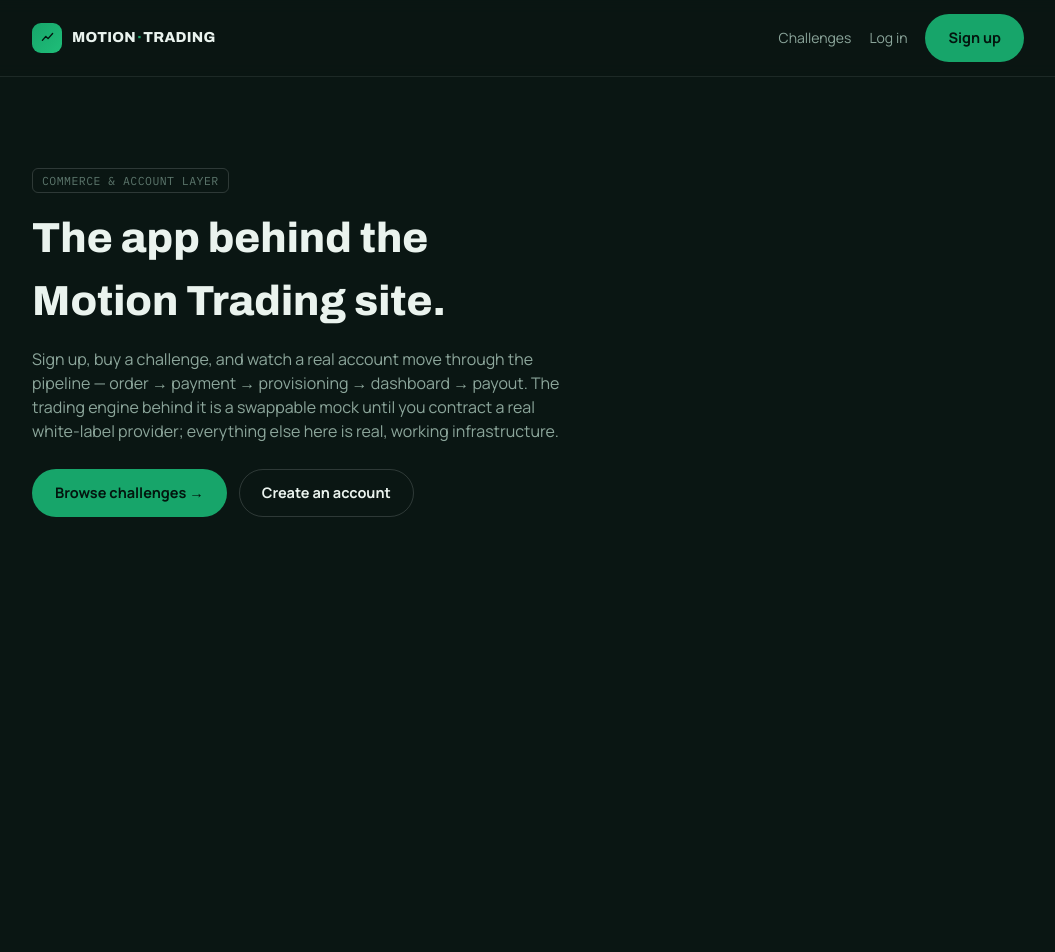
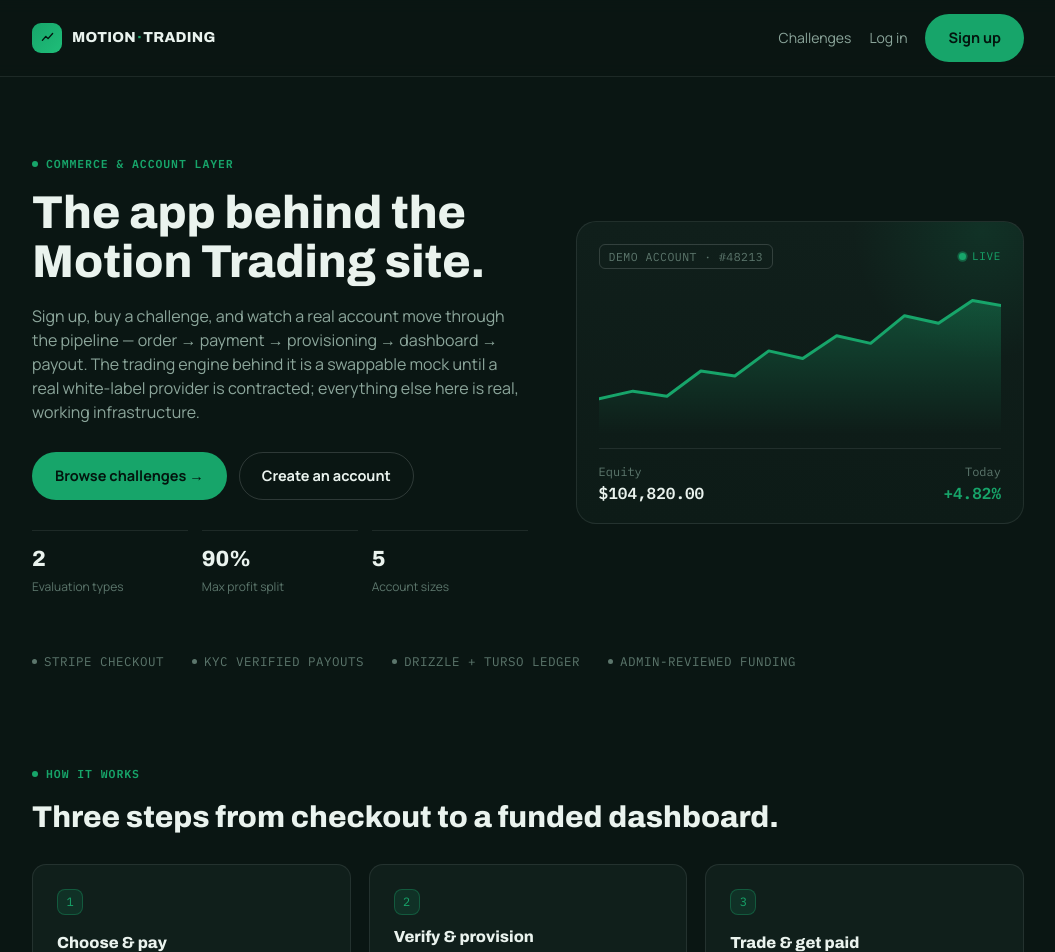
Before and after one commit to lukedonnelly0303-create/Motion-Trading-, a Next.js app: page / in a window 1280 px wide. Shown: the top 952 px of the page, without its empty margins (112-1167 px from the left). Before the commit the page ends 800 px from the top, so only its background shows below. Built offline with nearby package versions, Linux system fonts and the light colour scheme; no server answers.

Commit message:
Update page.tsx

```diff
--- a/src/app/page.tsx
+++ b/src/app/page.tsx
@@ -2,17 +2,20 @@
 
 export default function HomePage() {
   return (
-    <main className="shell" style={{ padding: "90px 24px" }}>
-      <span className="badge">Commerce & account layer</span>
-      <h1 style={{ fontSize: "clamp(28px,4vw,42px)", marginTop: 14, maxWidth: "18ch" }}>
+    <main>
+      <section className="shell" style={{ padding: "72px 24px 40px" }}>
+        <div className="hero-grid">
+          <div>
+            <span className="eyebrow">Commerce &amp; account layer</span>
+            <h1 style={{ fontSize: "clamp(30px,4.2vw,46px)", marginTop: 16, maxWidth: "17ch", lineHeight: 1.08 }}>
               The app behind the Motion Trading site.
             </h1>
-      <p style={{ color: "var(--ink-dim)", marginTop: 14, maxWidth: "56ch", fontSize: 16 }}>
+            <p style={{ color: "var(--ink-dim)", marginTop: 16, maxWidth: "52ch", fontSize: 16 }}>
               Sign up, buy a challenge, and watch a real account move through the pipeline — order → payment →
-        provisioning → dashboard → payout. The trading engine behind it is a swappable mock until you
-        contract a real white-label provider; everything else here is real, working infrastructure.
+              provisioning → dashboard → payout. The trading engine behind it is a swappable mock until a real
+              white-label provider is contracted; everything else here is real, working infrastructure.
             </p>
-      <div style={{ display: "flex", gap: 12, marginTop: 26 }}>
+            <div style={{ display: "flex", gap: 12, marginTop: 28, flexWrap: "wrap" }}>
               <Link href="/pricing" className="btn btn-primary">
                 Browse challenges →
               </Link>
@@ -20,6 +23,98 @@
                 Create an account
               </Link>
             </div>
+
+            <div className="stat-rail">
+              <div className="stat-item">
+                <div className="stat-value">2</div>
+                <div className="stat-label">Evaluation types</div>
+              </div>
+              <div className="stat-item">
+                <div className="stat-value">90%</div>
+                <div className="stat-label">Max profit split</div>
+              </div>
+              <div className="stat-item">
+                <div className="stat-value">5</div>
+                <div className="stat-label">Account sizes</div>
+              </div>
+            </div>
+          </div>
+
+          <div className="chart-card">
+            <div className="chart-card-head">
+              <span className="badge">Demo account · #48213</span>
+              <span className="live-dot">Live</span>
+            </div>
+            <svg viewBox="0 0 320 120" preserveAspectRatio="none">
+              <defs>
+                <linearGradient id="sparkFill" x1="0" y1="0" x2="0" y2="1">
+                  <stop offset="0%" stopColor="rgba(23,165,106,0.35)" />
+                  <stop offset="100%" stopColor="rgba(23,165,106,0)" />
+                </linearGradient>
+              </defs>
+              <path
+                d="M0,92 L27,86 L54,90 L81,70 L108,74 L135,54 L162,60 L189,42 L216,48 L243,26 L270,32 L297,14 L320,18 L320,120 L0,120 Z"
+                fill="url(#sparkFill)"
+              />
+              <path
+                d="M0,92 L27,86 L54,90 L81,70 L108,74 L135,54 L162,60 L189,42 L216,48 L243,26 L270,32 L297,14 L320,18"
+                fill="none"
+                stroke="var(--accent)"
+                strokeWidth="2.4"
+                strokeLinecap="round"
+                strokeLinejoin="round"
+              />
+            </svg>
+            <div className="chart-card-foot">
+              <div>
+                <div className="mono" style={{ fontSize: 12, color: "var(--ink-faint)" }}>Equity</div>
+                <div className="mono" style={{ fontWeight: 700, fontSize: 16, color: "var(--ink)" }}>$104,820.00</div>
+              </div>
+              <div style={{ textAlign: "right" }}>
+                <div className="mono" style={{ fontSize: 12, color: "var(--ink-faint)" }}>Today</div>
+                <div className="mono" style={{ fontWeight: 700, fontSize: 16, color: "var(--accent)" }}>+4.82%</div>
+              </div>
+            </div>
+          </div>
+        </div>
+
+        <div className="trust-strip" style={{ marginTop: 56 }}>
+          <span>Stripe checkout</span>
+          <span>KYC verified payouts</span>
+          <span>Drizzle + Turso ledger</span>
+          <span>Admin-reviewed funding</span>
+        </div>
+      </section>
+
+      <section className="shell" style={{ padding: "48px 24px 90px" }}>
+        <span className="eyebrow">How it works</span>
+        <h2 style={{ fontSize: "clamp(22px,2.6vw,30px)", marginTop: 12, marginBottom: 24 }}>
+          Three steps from checkout to a funded dashboard.
+        </h2>
+        <div className="feature-grid">
+          <div className="card">
+            <span className="feature-num">1</span>
+            <h3 style={{ fontSize: 16 }}>Choose &amp; pay</h3>
+            <p style={{ color: "var(--ink-dim)", fontSize: 13.5 }}>
+              Pick a 1-step or 2-step evaluation and an account size, then check out with Stripe.
+            </p>
+          </div>
+          <div className="card">
+            <span className="feature-num">2</span>
+            <h3 style={{ fontSize: 16 }}>Verify &amp; provision</h3>
+            <p style={{ color: "var(--ink-dim)", fontSize: 13.5 }}>
+              Upload ID for KYC — once approved, your evaluation account is provisioned automatically.
+            </p>
+          </div>
+          <div className="card">
+            <span className="feature-num">3</span>
+            <h3 style={{ fontSize: 16 }}>Trade &amp; get paid</h3>
+            <p style={{ color: "var(--ink-dim)", fontSize: 13.5 }}>
+              Track phase progress on your dashboard and request a payout once you hit target.
+            </p>
+          </div>
+        </div>
+      </section>
     </main>
   );
 }
```
Lines whose indentation alone changed are shown as unchanged.
